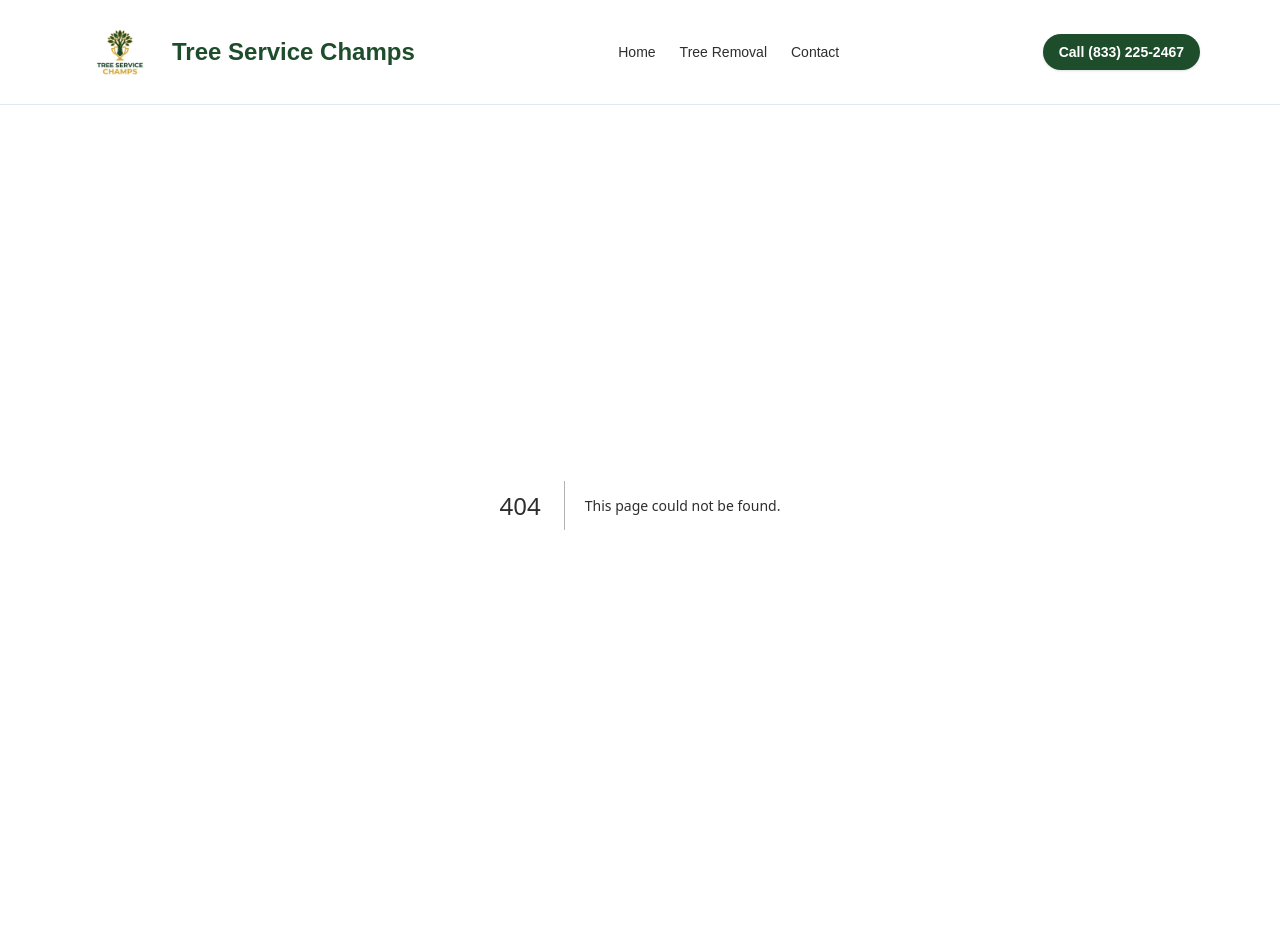
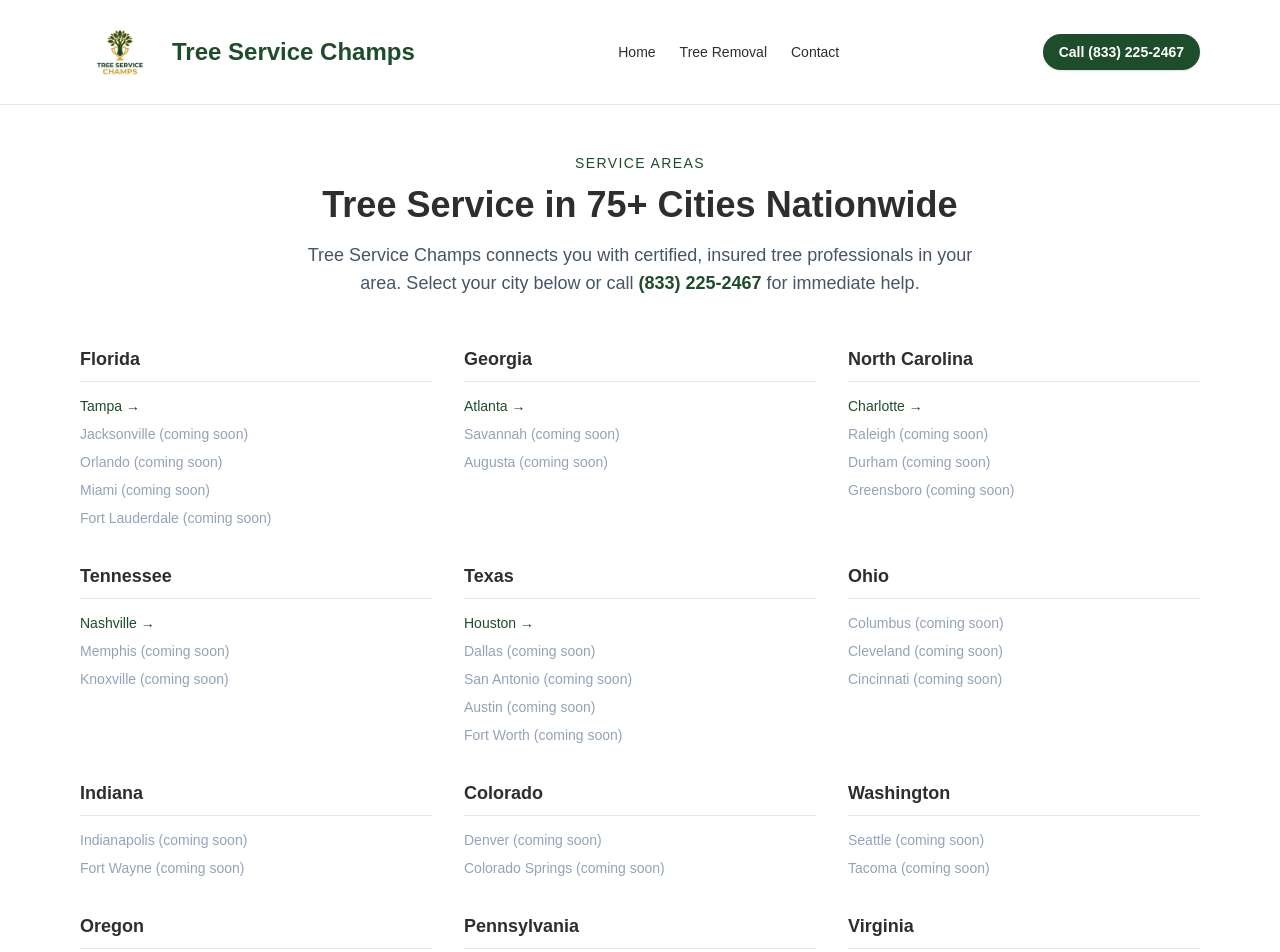
Before and after one commit to joeybeyer/treeservicechamps, a Next.js app: page /locations in a window 1280 px wide. Before the commit this address had no page. Shown: the top 952 px of the page. Built offline with nearby package versions, Linux system fonts and the light colour scheme.

Commit message:
Add locations hub page - 75+ cities across 24 states, active links for 5 built cities

```diff
--- /dev/null
+++ b/src/app/locations/page.tsx
@@ -0,0 +1,180 @@
+import type { Metadata } from "next";
+import Link from "next/link";
+import { COMPANY } from "@/data/company";
+
+export const metadata: Metadata = {
+  title: "Service Areas | Tree Service Champs — 75+ Cities Nationwide",
+  description:
+    "Tree Service Champs serves 75+ cities across the US. Find certified tree removal, trimming, and stump grinding professionals in your area.",
+};
+
+const cities: Record<string, { name: string; slug: string }[]> = {
+  "Florida": [
+    { name: "Tampa", slug: "tree-service-tampa-fl" },
+    { name: "Jacksonville", slug: "tree-service-jacksonville-fl" },
+    { name: "Orlando", slug: "tree-service-orlando-fl" },
+    { name: "Miami", slug: "tree-service-miami-fl" },
+    { name: "Fort Lauderdale", slug: "tree-service-fort-lauderdale-fl" },
+  ],
+  "Georgia": [
+    { name: "Atlanta", slug: "tree-service-atlanta-ga" },
+    { name: "Savannah", slug: "tree-service-savannah-ga" },
+    { name: "Augusta", slug: "tree-service-augusta-ga" },
+  ],
+  "North Carolina": [
+    { name: "Charlotte", slug: "tree-service-charlotte-nc" },
+    { name: "Raleigh", slug: "tree-service-raleigh-nc" },
+    { name: "Durham", slug: "tree-service-durham-nc" },
+    { name: "Greensboro", slug: "tree-service-greensboro-nc" },
+  ],
+  "Tennessee": [
+    { name: "Nashville", slug: "tree-service-nashville-tn" },
+    { name: "Memphis", slug: "tree-service-memphis-tn" },
+    { name: "Knoxville", slug: "tree-service-knoxville-tn" },
+  ],
+  "Texas": [
+    { name: "Houston", slug: "tree-service-houston-tx" },
+    { name: "Dallas", slug: "tree-service-dallas-tx" },
+    { name: "San Antonio", slug: "tree-service-san-antonio-tx" },
+    { name: "Austin", slug: "tree-service-austin-tx" },
+    { name: "Fort Worth", slug: "tree-service-fort-worth-tx" },
+  ],
+  "Ohio": [
+    { name: "Columbus", slug: "tree-service-columbus-oh" },
+    { name: "Cleveland", slug: "tree-service-cleveland-oh" },
+    { name: "Cincinnati", slug: "tree-service-cincinnati-oh" },
+  ],
+  "Indiana": [
+    { name: "Indianapolis", slug: "tree-service-indianapolis-in" },
+    { name: "Fort Wayne", slug: "tree-service-fort-wayne-in" },
+  ],
+  "Colorado": [
+    { name: "Denver", slug: "tree-service-denver-co" },
+    { name: "Colorado Springs", slug: "tree-service-colorado-springs-co" },
+  ],
+  "Washington": [
+    { name: "Seattle", slug: "tree-service-seattle-wa" },
+    { name: "Tacoma", slug: "tree-service-tacoma-wa" },
+  ],
+  "Oregon": [
+    { name: "Portland", slug: "tree-service-portland-or" },
+  ],
+  "Pennsylvania": [
+    { name: "Philadelphia", slug: "tree-service-philadelphia-pa" },
+    { name: "Pittsburgh", slug: "tree-service-pittsburgh-pa" },
+  ],
+  "Virginia": [
+    { name: "Virginia Beach", slug: "tree-service-virginia-beach-va" },
+    { name: "Richmond", slug: "tree-service-richmond-va" },
+  ],
+  "Missouri": [
+    { name: "Kansas City", slug: "tree-service-kansas-city-mo" },
+    { name: "St. Louis", slug: "tree-service-st-louis-mo" },
+  ],
+  "Minnesota": [
+    { name: "Minneapolis", slug: "tree-service-minneapolis-mn" },
+    { name: "St. Paul", slug: "tree-service-st-paul-mn" },
+  ],
+  "Wisconsin": [
+    { name: "Milwaukee", slug: "tree-service-milwaukee-wi" },
+    { name: "Madison", slug: "tree-service-madison-wi" },
+  ],
+  "Michigan": [
+    { name: "Detroit", slug: "tree-service-detroit-mi" },
+    { name: "Grand Rapids", slug: "tree-service-grand-rapids-mi" },
+  ],
+  "Illinois": [
+    { name: "Chicago", slug: "tree-service-chicago-il" },
+  ],
+  "Kentucky": [
+    { name: "Louisville", slug: "tree-service-louisville-ky" },
+    { name: "Lexington", slug: "tree-service-lexington-ky" },
+  ],
+  "Oklahoma": [
+    { name: "Oklahoma City", slug: "tree-service-oklahoma-city-ok" },
+    { name: "Tulsa", slug: "tree-service-tulsa-ok" },
+  ],
+  "Louisiana": [
+    { name: "New Orleans", slug: "tree-service-new-orleans-la" },
+  ],
+  "Maryland": [
+    { name: "Baltimore", slug: "tree-service-baltimore-md" },
+  ],
+  "Massachusetts": [
+    { name: "Boston", slug: "tree-service-boston-ma" },
+  ],
+  "Arizona": [
+    { name: "Phoenix", slug: "tree-service-phoenix-az" },
+    { name: "Tucson", slug: "tree-service-tucson-az" },
+  ],
+  "Nevada": [
+    { name: "Las Vegas", slug: "tree-service-las-vegas-nv" },
+  ],
+  "California": [
+    { name: "Los Angeles", slug: "tree-service-los-angeles-ca" },
+    { name: "San Diego", slug: "tree-service-san-diego-ca" },
+    { name: "Sacramento", slug: "tree-service-sacramento-ca" },
+    { name: "San Jose", slug: "tree-service-san-jose-ca" },
+  ],
+};
+
+const activeSlugs = new Set([
+  "tree-service-houston-tx",
+  "tree-service-atlanta-ga",
+  "tree-service-charlotte-nc",
+  "tree-service-nashville-tn",
+  "tree-service-tampa-fl",
+]);
+
+export default function LocationsPage() {
+  return (
+    <div className="mx-auto max-w-6xl px-4 py-12">
+      <div className="text-center mb-12">
+        <p className="text-sm uppercase tracking-widest text-forest-green">Service Areas</p>
+        <h1 className="mt-3 text-3xl md:text-4xl font-bold text-slate-dark">
+          Tree Service in 75+ Cities Nationwide
+        </h1>
+        <p className="mt-4 text-lg text-slate-600 max-w-2xl mx-auto">
+          Tree Service Champs connects you with certified, insured tree professionals in your area. Select your city below or call <a href={COMPANY.phoneHref} className="text-forest-green font-semibold">{COMPANY.phone}</a> for immediate help.
+        </p>
+      </div>
+
+      <div className="grid md:grid-cols-2 lg:grid-cols-3 gap-8">
+        {Object.entries(cities).map(([state, stateCities]) => (
+          <div key={state}>
+            <h2 className="text-lg font-bold text-slate-dark border-b border-slate-200 pb-2 mb-3">{state}</h2>
+            <ul className="space-y-1">
+              {stateCities.map((city) => {
+                const isActive = activeSlugs.has(city.slug);
+                return (
+                  <li key={city.slug}>
+                    {isActive ? (
+                      <Link href={`/${city.slug}`} className="text-sm text-forest-green hover:underline font-medium">
+                        {city.name} →
+                      </Link>
+                    ) : (
+                      <span className="text-sm text-slate-400">{city.name} (coming soon)</span>
+                    )}
+                  </li>
+                );
+              })}
+            </ul>
+          </div>
+        ))}
+      </div>
+
+      <section className="mt-16 rounded-2xl bg-forest-green px-6 py-10 text-white text-center">
+        <h2 className="text-2xl font-bold">Don&apos;t See Your City?</h2>
+        <p className="mt-3 text-white/90">We&apos;re expanding fast. Call us — we likely have a crew near you.</p>
+        <div className="mt-6 flex flex-wrap justify-center gap-4">
+          <a href={COMPANY.phoneHref} className="rounded-full bg-champ-gold px-8 py-3 text-sm font-semibold text-slate-dark">
+            Call {COMPANY.phone}
+          </a>
+          <Link href="/contact" className="rounded-full border border-white px-8 py-3 text-sm font-semibold">
+            Request Service
+          </Link>
+        </div>
+      </section>
+    </div>
+  );
+}
```
